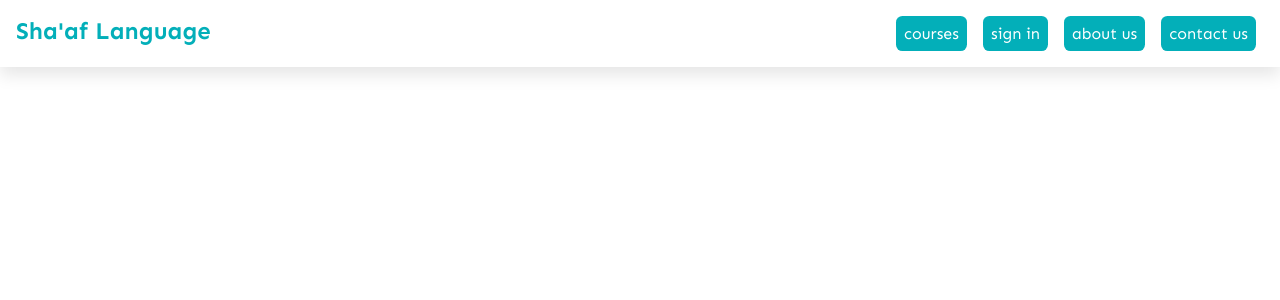
After one commit to mabdolalizadeh/django-tutorial, a Django app: page / in a window 1280 px wide. The commit adds this page. Shown: the top 300 px of the page. Run offline with Django 5.2, Linux system fonts and the light colour scheme.

Commit message:
style add

```diff
--- a/institute/main/static/main/style.css
+++ b/institute/main/static/main/style.css
@@ -0,0 +1,43 @@
+* {
+    margin: 0;
+    font-family: "Sen", sans-serif;
+}
+
+nav {
+    width: auto;
+    display: flex;
+    box-shadow: 0 .5rem 1rem rgba(0,0,0,0.1);
+    flex-direction: row;
+    justify-content: space-between;
+}
+
+nav h1 {
+    color: #03afb9;
+    padding: 1rem;
+}
+
+nav ul {
+    list-style: none;
+    display: flex;
+    padding: 1rem;
+}
+
+nav ul li {
+    padding: 0.5rem;
+}
+
+nav ul li a,
+nav ul li a:link,
+nav ul li a:visited {
+    text-decoration: none;
+    background-color: #03afb9;
+    color: white;
+    border-radius: .4rem;
+    padding: .5rem;
+}
+
+nav ul li a:active,
+nav ul li a:hover {
+    background-color: #f68626;
+    transition: ease .2s;
+}
--- /dev/null
+++ b/institute/main/templates/main/index.html
@@ -0,0 +1,20 @@
+{% extends 'base.html' %}
+{% load static %}
+
+{% block title %}Sha'af{% endblock %}
+
+{% block styles %}
+    <link rel="stylesheet" href="{% static 'main/style.css' %}">
+    <link rel="preconnect" href="https://fonts.googleapis.com">
+    <link rel="preconnect" href="https://fonts.gstatic.com" crossorigin>
+    <link href="https://fonts.googleapis.com/css2?family=Sen:wght@400..800&display=swap" rel="stylesheet">
+{% endblock %}
+
+{% block header %}
+    <ul>
+        <li><a href="">courses</a></li>
+        <li><a href="">sign in</a></li>
+        <li><a href="">about us</a></li>
+        <li><a href="">contact us</a></li>
+    </ul>
+{% endblock %}
--- a/institute/templates/base.html
+++ b/institute/templates/base.html
@@ -4,20 +4,20 @@
   <head>
     <meta charset="UTF-8">
     <meta name="viewport" content="width=device-width, initial-scale=1.0">
-    <title>
-        {% block title %}{% endblock %}
-    </title>
+    <title> {% block title %}{% endblock %} </title>
     {% block styles %}{% endblock %}
   </head>
   <body>
     <header>
-        {% block header %}{% endblock %}
+        <nav>
+            <h1>Sha'af Language</h1>
+            {% block header %}{% endblock %}
+        </nav>
     </header>
+
     {% block content %}{% endblock %}
 
-    <footer>
-        {% block footer %}{% endblock %}
-    </footer>
+    <footer> {% block footer %}{% endblock %} </footer>
     {% block scripts %}{% endblock %}
   </body>
 </html>
```
